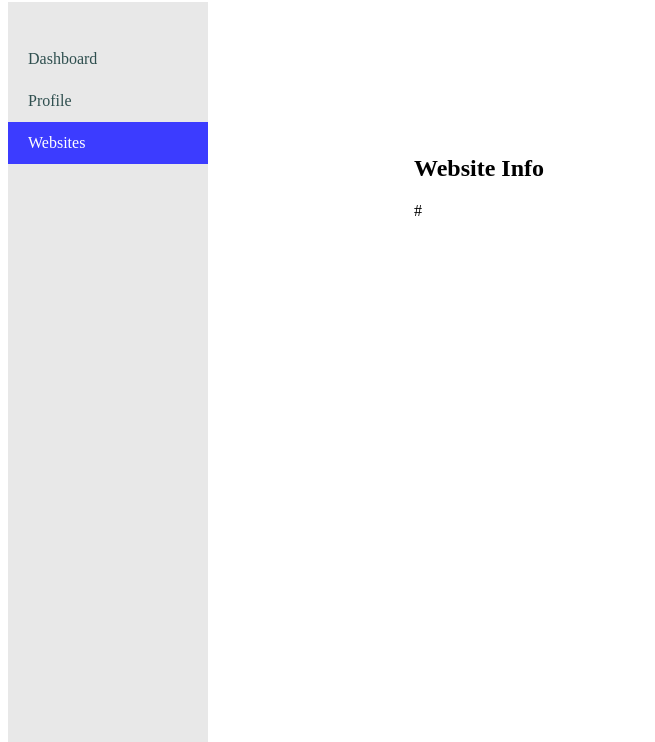
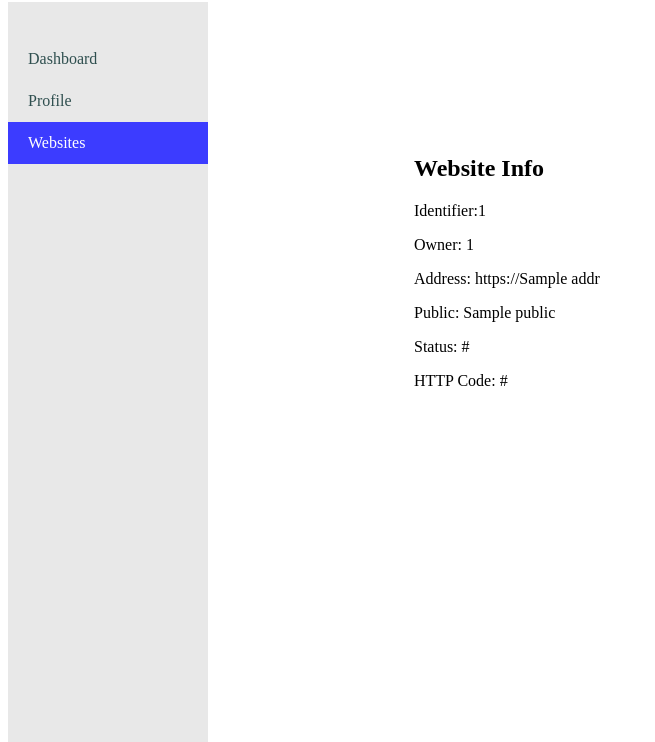
Before and after one commit to koenol/simple-website-monitoring-tool, a Flask app: template templates/website_info.html in a window 1280 px wide. Shown: the part 58-800 px from the top of the page, without its empty margins (0-655 px from the left). Run offline with Flask 3, Linux system fonts and the light colour scheme; the visitor is signed in with stand-in values (Sample User, id 1); the template is opened without the code that fills it: most values are stand-ins (such as "Sample title", 1, 10 or a date in 2020).

Commit message:
added some basic display info to website template

```diff
--- a/app.py
+++ b/app.py
@@ -204,7 +204,7 @@ def website_info(url_id):
     if request.method == "GET":
         if service.check_website_view_permission(url_id, session["user_id"]):
             website_data = service.get_website_info_by_id(url_id)
-            return render_template("website_info.html", website_data = website_data)
+            return render_template("website_info.html", website_data = website_data[0])
     abort(403)
 
 @app.route("/ping")
--- a/templates/website_info.html
+++ b/templates/website_info.html
@@ -26,7 +26,13 @@
     <div class="main-box">
         <div class="box">
             <h2>Website Info</h2>
-            <p>{{ website_data }}</p>
+            <p>Identifier:{{ website_data.id }}</p>
+            <p>Owner: {{ website_data.user_id }}</p>
+            <p>Address: https://{{ website_data.addr }}</p>
+            <p>Public: {{ website_data.public }}</p>
+            <p>Status: {{ website_data.url_status_ok }}</p>
+            <p>HTTP Code: {{ website_data.url_code }}</p>
+        </div>
     </div>
 </div> <!-- self.note: end of login required -->
 
```
